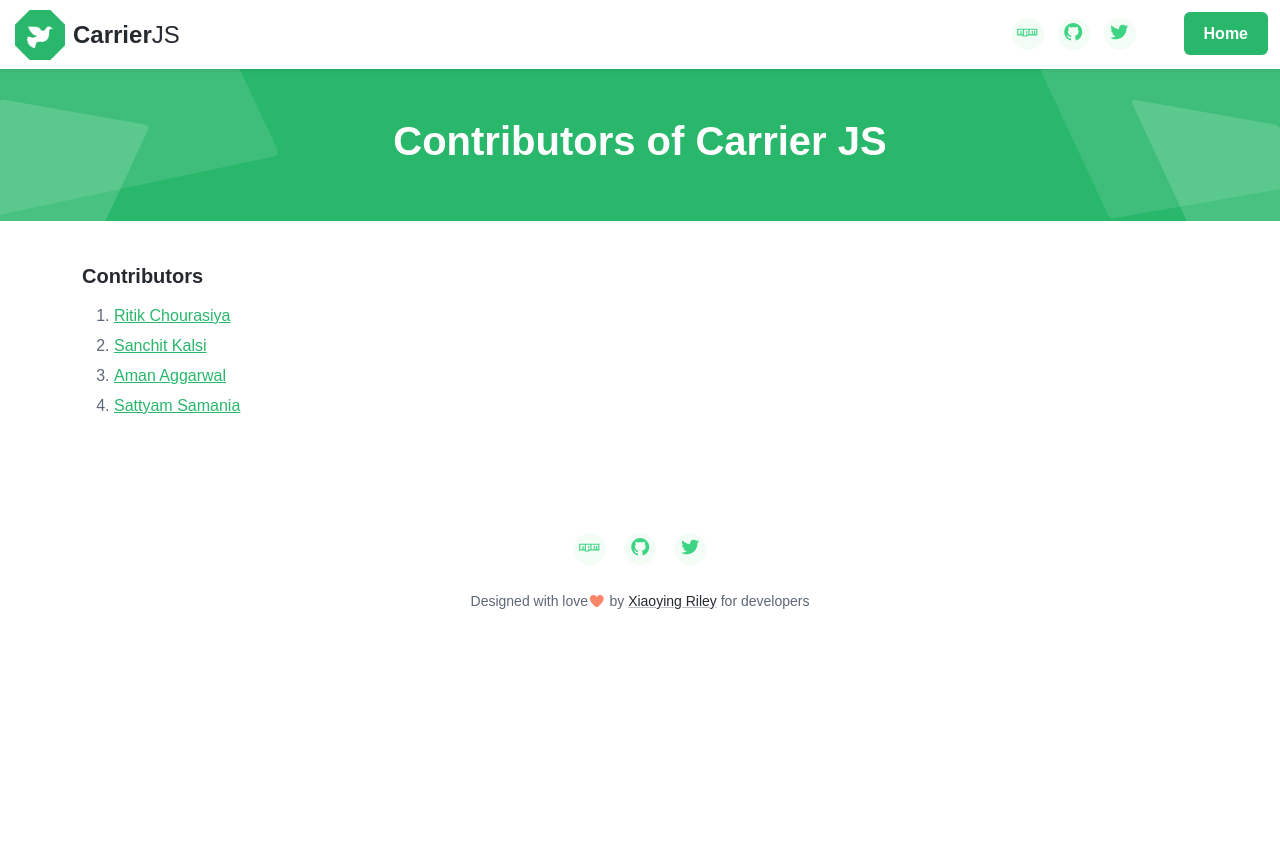
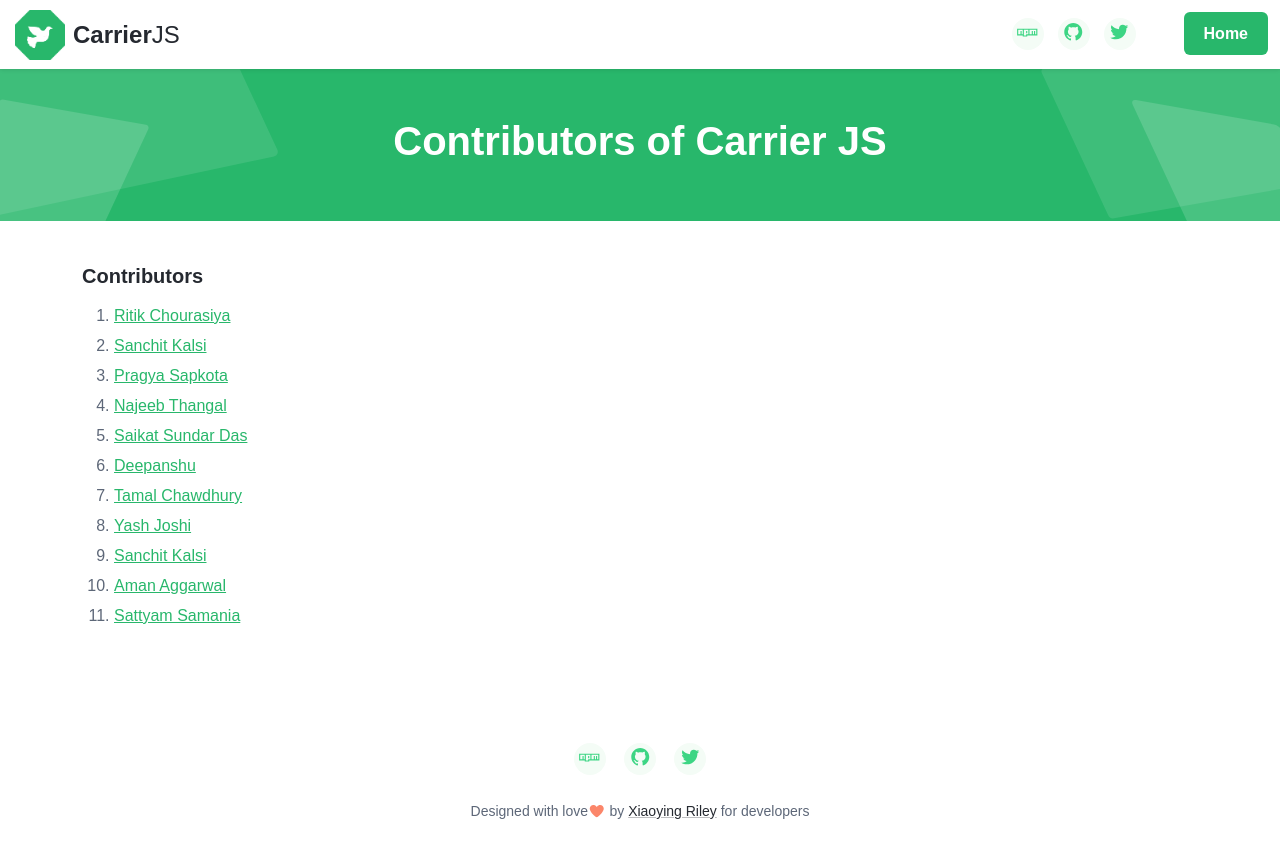
Before and after one commit to theritikchoure/carrierjs, a website: page docs/contributors.html in a window 1280 px wide. Before the commit the page ends 800 px from the top, so only its background shows below. Drawn offline with Linux system fonts and the light colour scheme; a web font is replaced by a local one.

Commit message:
Added Contributors name in docs/contributors.html (#33)

```diff
--- a/docs/contributors.html
+++ b/docs/contributors.html
@@ -119,9 +119,50 @@
           <ol class="line-height-30">
             <li>
               <a href="https://github.com/theritikchoure" target="_blank"
-                >Ritik Chourasiya</a
+                >Ritik Chourasiya</a>
+            </li>
+            <li>
+              <a href="https://github.com/DarkSoul26" target="_blank"
+                >Sanchit Kalsi</a
               >
             </li>
+
+            <li>
+              <a href="https://github.com/Pragya2056" target="_blank"
+                >Pragya Sapkota</a
+              >
+            </li>
+
+            <li>
+              <a href="https://github.com/najeebkp" target="_blank"
+                >Najeeb Thangal </a
+              >
+            </li>
+
+            <li>
+              <a href="https://github.com/Saikatssd" target="_blank"
+                >Saikat Sundar Das</a
+              >
+            </li>
+
+            <li>
+              <a href="https://github.com/thecyberera" target="_blank"
+                >Deepanshu</a
+              >
+            </li>
+
+            <li>
+              <a href="https://github.com/tamalchowdhury" target="_blank"
+                >Tamal Chawdhury</a
+              >
+            </li>
+
+            <li>
+              <a href="https://github.com/yashjoshi-dotcom" target="_blank"
+                >Yash Joshi</a
+              >
+            </li>
+
             <li>
               <a href="https://github.com/DarkSoul26" target="_blank"
                 >Sanchit Kalsi</a
```
